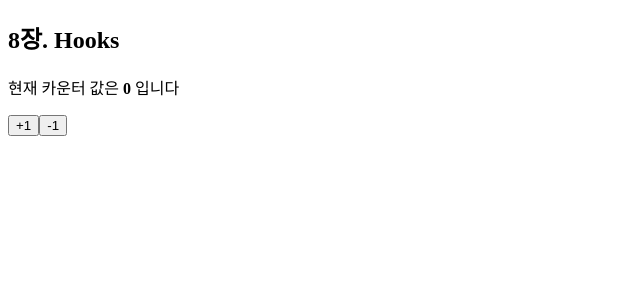
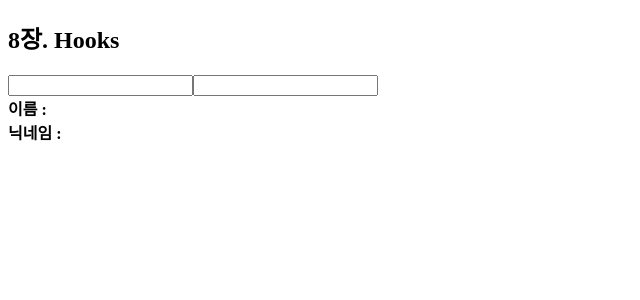
Before and after one commit to kororo11/Technology_React, a React (Create React App) app in the folder 08/hooks-tutorial/: page / in a window 1280 px wide. Shown: the top 300 px of the page, without its empty margins (0-640 px from the left). Built offline with nearby package versions, Linux system fonts and the light colour scheme.

Commit message:
useReducer 로 인풋 상태 관리하기

```diff
--- a/08/hooks-tutorial/src/App.js
+++ b/08/hooks-tutorial/src/App.js
@@ -1,11 +1,11 @@
 import React from 'react';
-import Counter from './Counter';
+import Info from './Info';
 
 const App = () => {
 	return (
 		<div>
 			<h2>8장. Hooks</h2>
-			<Counter />
+			<Info />
 		</div>
 	);
 };
--- a/08/hooks-tutorial/src/Info.js
+++ b/08/hooks-tutorial/src/Info.js
@@ -1,47 +1,45 @@
-import React, { useState, useEffect } from 'react';
+import React, { useReducer } from 'react';
+
+function reducer(state, action) {
+	return {
+		...state,
+		[action.name]: action.value,
+	};
+}
 
 const Info = () => {
-	const [name, setName] = useState('');
-	const [nickName, setNickname] = useState('');
-
-	useEffect(() => {
-		console.log('useEffect');
-		console.log(name);
-		return () => {
-			console.log('cleanup');
-			console.log(name);
-		};
+	const [state, dispath] = useReducer(reducer, {
+		name: '',
+		nickname: '',
 	});
 
-	const onChangeName = e => {
-		setName(e.target.value);
-	};
-	const onChangeNickName = e => {
-		setNickname(e.target.value);
+	const { name, nickname } = state;
+	const onChange = e => {
+		dispath(e.target);
 	};
 
 	return (
 		<div>
 			<div>
-				<input type="text" value={name} onChange={onChangeName} />
 				<input
 					type="text"
-					value={nickName}
-					onChange={onChangeNickName}
+					name="name"
+					value={name}
+					onChange={onChange}
+				/>
+				<input
+					type="text"
+					name="nickname"
+					value={nickname}
+					onChange={onChange}
 				/>
 			</div>
 			<div>
 				<div>
-					<div>
-						<b>이름 : </b>
-						{name}
-					</div>
+					<b>이름 : </b> {name}
 				</div>
 				<div>
-					<div>
-						<b>닉네임 : </b>
-						{nickName}
-					</div>
+					<b>닉네임 : </b> {nickname}
 				</div>
 			</div>
 		</div>
```
